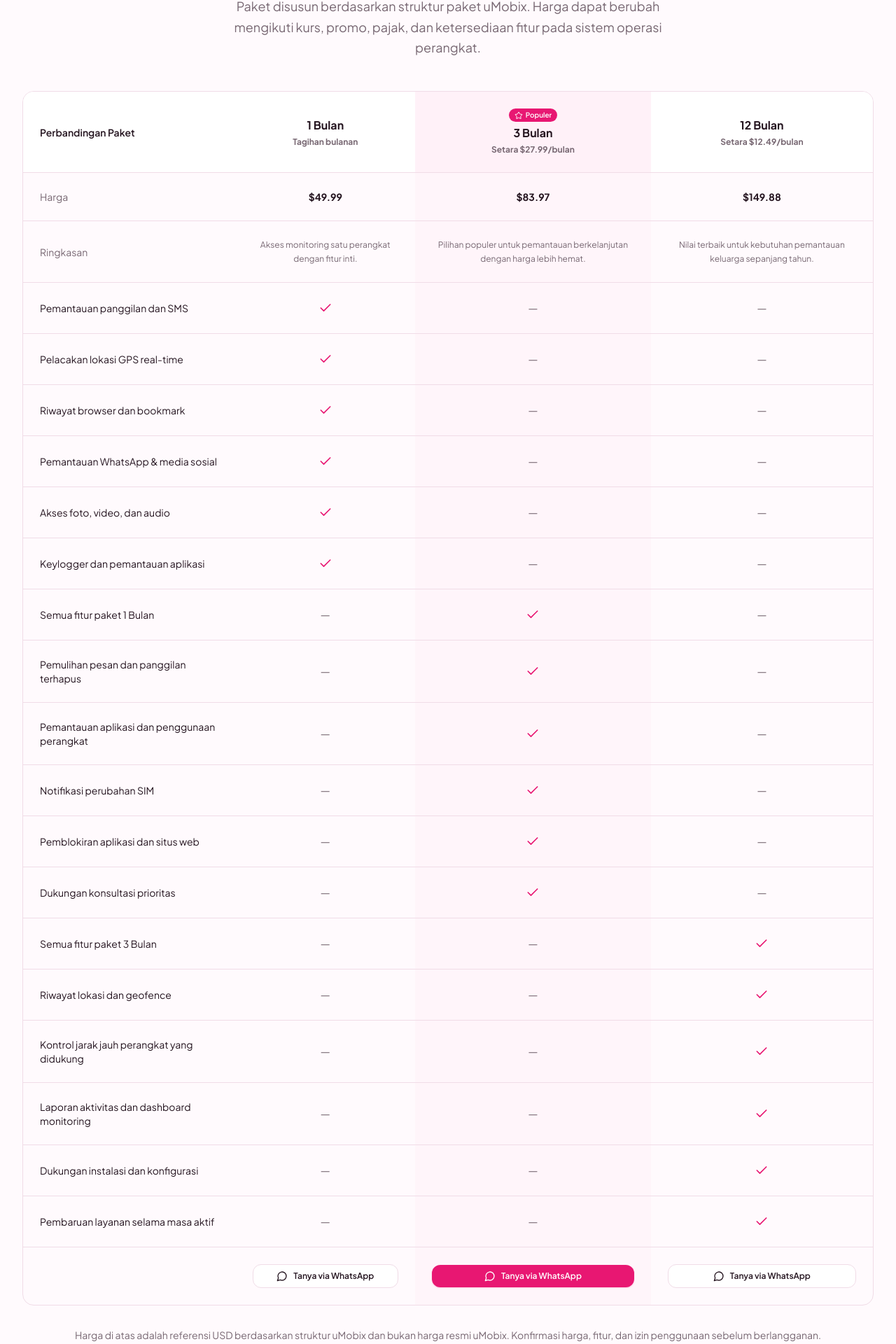
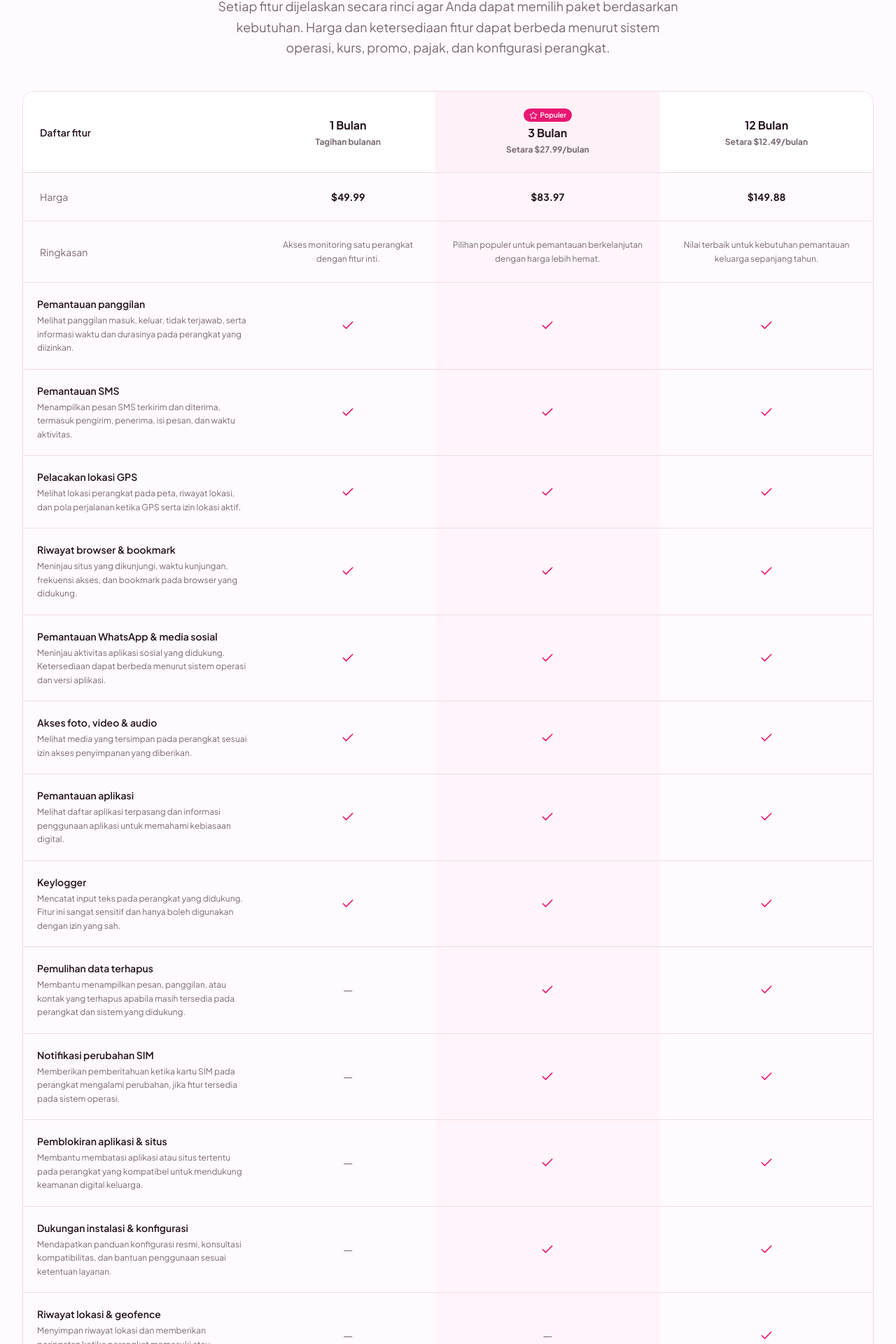
Before and after one commit to mrotool/ponselpintar.gitlab.io, a React (Vite) app: page / in a window 1280 px wide. Shown: the part 8353-10273 px from the top of the page at 70% size. Built offline with nearby package versions, Linux system fonts and the light colour scheme.

Commit message:
feat: add detailed descriptions for every pricing feature

```diff
--- a/src/components/home/Pricing.tsx
+++ b/src/components/home/Pricing.tsx
@@ -1,6 +1,31 @@
 import { Check, Star } from "lucide-react";
 import { SectionHeading } from "@/components/SectionHeading";
 import { WhatsAppButton } from "@/components/WhatsAppButton";
+
+type Feature = {
+  name: string;
+  detail: string;
+};
+
+const featureCatalog: Feature[] = [
+  { name: "Pemantauan panggilan", detail: "Melihat panggilan masuk, keluar, tidak terjawab, serta informasi waktu dan durasinya pada perangkat yang diizinkan." },
+  { name: "Pemantauan SMS", detail: "Menampilkan pesan SMS terkirim dan diterima, termasuk pengirim, penerima, isi pesan, dan waktu aktivitas." },
+  { name: "Pelacakan lokasi GPS", detail: "Melihat lokasi perangkat pada peta, riwayat lokasi, dan pola perjalanan ketika GPS serta izin lokasi aktif." },
+  { name: "Riwayat browser & bookmark", detail: "Meninjau situs yang dikunjungi, waktu kunjungan, frekuensi akses, dan bookmark pada browser yang didukung." },
+  { name: "Pemantauan WhatsApp & media sosial", detail: "Meninjau aktivitas aplikasi sosial yang didukung. Ketersediaan dapat berbeda menurut sistem operasi dan versi aplikasi." },
+  { name: "Akses foto, video & audio", detail: "Melihat media yang tersimpan pada perangkat sesuai izin akses penyimpanan yang diberikan." },
+  { name: "Pemantauan aplikasi", detail: "Melihat daftar aplikasi terpasang dan informasi penggunaan aplikasi untuk memahami kebiasaan digital." },
+  { name: "Keylogger", detail: "Mencatat input teks pada perangkat yang didukung. Fitur ini sangat sensitif dan hanya boleh digunakan dengan izin yang sah." },
+  { name: "Pemulihan data terhapus", detail: "Membantu menampilkan pesan, panggilan, atau kontak yang terhapus apabila masih tersedia pada perangkat dan sistem yang didukung." },
+  { name: "Notifikasi perubahan SIM", detail: "Memberikan pemberitahuan ketika kartu SIM pada perangkat mengalami perubahan, jika fitur tersedia pada sistem operasi." },
+  { name: "Pemblokiran aplikasi & situs", detail: "Membantu membatasi aplikasi atau situs tertentu pada perangkat yang kompatibel untuk mendukung keamanan digital keluarga." },
+  { name: "Riwayat lokasi & geofence", detail: "Menyimpan riwayat lokasi dan memberikan peringatan ketika perangkat memasuki atau meninggalkan area yang ditentukan." },
+  { name: "Kontrol perangkat yang didukung", detail: "Menawarkan kontrol terbatas seperti pembatasan aplikasi atau koneksi pada perangkat yang mendukung dan telah mendapat izin." },
+  { name: "Dashboard & laporan aktivitas", detail: "Menyajikan ringkasan aktivitas dalam dashboard agar informasi lebih mudah dipahami dan ditinjau." },
+  { name: "Dukungan instalasi & konfigurasi", detail: "Mendapatkan panduan konfigurasi resmi, konsultasi kompatibilitas, dan bantuan penggunaan sesuai ketentuan layanan." },
+];
+
+const featureByName = Object.fromEntries(featureCatalog.map((feature) => [feature.name, feature]));
 
 const pricingPlans = [
   {
@@ -9,14 +34,7 @@ const pricingPlans = [
     price: "$49.99",
     summary: "Akses monitoring satu perangkat dengan fitur inti.",
     highlighted: false,
-    features: [
-      "Pemantauan panggilan dan SMS",
-      "Pelacakan lokasi GPS real-time",
-      "Riwayat browser dan bookmark",
-      "Pemantauan WhatsApp & media sosial",
-      "Akses foto, video, dan audio",
-      "Keylogger dan pemantauan aplikasi",
-    ],
+    features: ["Pemantauan panggilan", "Pemantauan SMS", "Pelacakan lokasi GPS", "Riwayat browser & bookmark", "Pemantauan WhatsApp & media sosial", "Akses foto, video & audio", "Pemantauan aplikasi", "Keylogger"],
   },
   {
     name: "3 Bulan",
@@ -24,14 +42,7 @@ const pricingPlans = [
     price: "$83.97",
     summary: "Pilihan populer untuk pemantauan berkelanjutan dengan harga lebih hemat.",
     highlighted: true,
-    features: [
-      "Semua fitur paket 1 Bulan",
-      "Pemulihan pesan dan panggilan terhapus",
-      "Pemantauan aplikasi dan penggunaan perangkat",
-      "Notifikasi perubahan SIM",
-      "Pemblokiran aplikasi dan situs web",
-      "Dukungan konsultasi prioritas",
-    ],
+    features: ["Pemantauan panggilan", "Pemantauan SMS", "Pelacakan lokasi GPS", "Riwayat browser & bookmark", "Pemantauan WhatsApp & media sosial", "Akses foto, video & audio", "Pemantauan aplikasi", "Keylogger", "Pemulihan data terhapus", "Notifikasi perubahan SIM", "Pemblokiran aplikasi & situs", "Dukungan instalasi & konfigurasi"],
   },
   {
     name: "12 Bulan",
@@ -39,108 +50,40 @@ const pricingPlans = [
     price: "$149.88",
     summary: "Nilai terbaik untuk kebutuhan pemantauan keluarga sepanjang tahun.",
     highlighted: false,
-    features: [
-      "Semua fitur paket 3 Bulan",
-      "Riwayat lokasi dan geofence",
-      "Kontrol jarak jauh perangkat yang didukung",
-      "Laporan aktivitas dan dashboard monitoring",
-      "Dukungan instalasi dan konfigurasi",
-      "Pembaruan layanan selama masa aktif",
-    ],
+    features: ["Pemantauan panggilan", "Pemantauan SMS", "Pelacakan lokasi GPS", "Riwayat browser & bookmark", "Pemantauan WhatsApp & media sosial", "Akses foto, video & audio", "Pemantauan aplikasi", "Keylogger", "Pemulihan data terhapus", "Notifikasi perubahan SIM", "Pemblokiran aplikasi & situs", "Riwayat lokasi & geofence", "Kontrol perangkat yang didukung", "Dashboard & laporan aktivitas", "Dukungan instalasi & konfigurasi"],
   },
 ] as const;
+
+const allPlanFeatures = pricingPlans.flatMap((plan) => plan.features).filter((feature, index, all) => all.indexOf(feature) === index);
 
 export function Pricing() {
   return (
     <section id="paket" className="py-20 scroll-mt-20">
       <div className="container-page">
-        <SectionHeading
-          label="Paket Layanan"
-          title="Pilih Paket PonselPintar"
-          description="Paket disusun berdasarkan struktur paket uMobix. Harga dapat berubah mengikuti kurs, promo, pajak, dan ketersediaan fitur pada sistem operasi perangkat."
-          center
-        />
+        <SectionHeading label="Paket Layanan" title="Pilih Paket PonselPintar" description="Setiap fitur dijelaskan secara rinci agar Anda dapat memilih paket berdasarkan kebutuhan. Harga dan ketersediaan fitur dapat berbeda menurut sistem operasi, kurs, promo, pajak, dan konfigurasi perangkat." center />
 
         <div className="hidden lg:block">
-          <div className="overflow-hidden rounded-2xl border border-[var(--border)]">
-            <table className="w-full">
+          <div className="overflow-x-auto rounded-2xl border border-[var(--border)]">
+            <table className="w-full min-w-[960px]">
               <thead>
                 <tr className="border-b border-[var(--border)] bg-[var(--surface)]">
-                  <th className="w-1/4 p-6 text-left text-sm font-semibold text-[var(--fg)]">Perbandingan Paket</th>
-                  {pricingPlans.map((plan) => (
-                    <th key={plan.name} className={`p-6 text-center ${plan.highlighted ? "bg-primary-50 dark:bg-primary-950/30" : ""}`}>
-                      <div className="flex flex-col items-center gap-1">
-                        {plan.highlighted && (
-                          <span className="inline-flex items-center gap-1 rounded-full bg-primary-600 px-2 py-0.5 text-[10px] font-semibold text-white dark:bg-primary-500 dark:text-primary-950">
-                            <Star className="h-3 w-3" /> Populer
-                          </span>
-                        )}
-                        <span className="text-base font-bold text-[var(--fg)]">{plan.name}</span>
-                        <span className="text-xs text-[var(--muted)]">{plan.duration}</span>
-                      </div>
-                    </th>
-                  ))}
+                  <th className="w-[28%] p-6 text-left text-sm font-semibold text-[var(--fg)]">Daftar fitur</th>
+                  {pricingPlans.map((plan) => <th key={plan.name} className={`p-6 text-center ${plan.highlighted ? "bg-primary-50 dark:bg-primary-950/30" : ""}`}><div className="flex flex-col items-center gap-1">{plan.highlighted && <span className="inline-flex items-center gap-1 rounded-full bg-primary-600 px-2 py-0.5 text-[10px] font-semibold text-white dark:bg-primary-500 dark:text-primary-950"><Star className="h-3 w-3" /> Populer</span>}<span className="text-base font-bold text-[var(--fg)]">{plan.name}</span><span className="text-xs text-[var(--muted)]">{plan.duration}</span></div></th>)}
                 </tr>
               </thead>
               <tbody>
-                <tr className="border-b border-[var(--border)]">
-                  <td className="p-6 text-sm text-[var(--muted)]">Harga</td>
-                  {pricingPlans.map((plan) => (
-                    <td key={plan.name} className={`p-6 text-center text-sm font-bold text-[var(--fg)] ${plan.highlighted ? "bg-primary-50/50 dark:bg-primary-950/20" : ""}`}>
-                      {plan.price}
-                    </td>
-                  ))}
-                </tr>
-                <tr className="border-b border-[var(--border)]">
-                  <td className="p-6 text-sm text-[var(--muted)]">Ringkasan</td>
-                  {pricingPlans.map((plan) => (
-                    <td key={plan.name} className={`p-6 text-center text-xs leading-relaxed text-[var(--muted)] ${plan.highlighted ? "bg-primary-50/50 dark:bg-primary-950/20" : ""}`}>
-                      {plan.summary}
-                    </td>
-                  ))}
-                </tr>
-                {pricingPlans.flatMap((plan) => plan.features).filter((feature, index, all) => all.indexOf(feature) === index).map((feature) => (
-                  <tr key={feature} className="border-b border-[var(--border)] last:border-0">
-                    <td className="p-6 text-sm text-[var(--fg)]">{feature}</td>
-                    {pricingPlans.map((plan) => (
-                      <td key={plan.name} className={`p-6 text-center ${plan.highlighted ? "bg-primary-50/50 dark:bg-primary-950/20" : ""}`}>
-                        {plan.features.includes(feature) ? <Check className="mx-auto h-5 w-5 text-primary-600 dark:text-primary-400" /> : <span className="text-[var(--muted)]">—</span>}
-                      </td>
-                    ))}
-                  </tr>
-                ))}
-                <tr>
-                  <td className="p-6" />
-                  {pricingPlans.map((plan) => (
-                    <td key={plan.name} className={`p-6 text-center ${plan.highlighted ? "bg-primary-50/50 dark:bg-primary-950/20" : ""}`}>
-                      <WhatsAppButton size="sm" variant={plan.highlighted ? "primary" : "secondary"} message={`Halo PonselPintar, saya tertarik dengan paket ${plan.name}. Mohon informasi terbaru.`} label="Tanya via WhatsApp" className="w-full" />
-                    </td>
-                  ))}
-                </tr>
+                <tr className="border-b border-[var(--border)]"><td className="p-6 text-sm text-[var(--muted)]">Harga</td>{pricingPlans.map((plan) => <td key={plan.name} className={`p-6 text-center text-sm font-bold text-[var(--fg)] ${plan.highlighted ? "bg-primary-50/50 dark:bg-primary-950/20" : ""}`}>{plan.price}</td>)}</tr>
+                <tr className="border-b border-[var(--border)]"><td className="p-6 text-sm text-[var(--muted)]">Ringkasan</td>{pricingPlans.map((plan) => <td key={plan.name} className={`p-6 text-center text-xs leading-relaxed text-[var(--muted)] ${plan.highlighted ? "bg-primary-50/50 dark:bg-primary-950/20" : ""}`}>{plan.summary}</td>)}</tr>
+                {allPlanFeatures.map((featureName) => <tr key={featureName} className="border-b border-[var(--border)]"><td className="p-5 text-left"><p className="text-sm font-semibold text-[var(--fg)]">{featureName}</p><p className="mt-1 text-xs leading-relaxed text-[var(--muted)]">{featureByName[featureName].detail}</p></td>{pricingPlans.map((plan) => <td key={plan.name} className={`p-5 text-center ${plan.highlighted ? "bg-primary-50/50 dark:bg-primary-950/20" : ""}`}>{plan.features.includes(featureName) ? <Check className="mx-auto h-5 w-5 text-primary-600 dark:text-primary-400" aria-label={`${featureName} tersedia`} /> : <span className="text-[var(--muted)]">—</span>}</td>)}</tr>)}
+                <tr><td className="p-6" />{pricingPlans.map((plan) => <td key={plan.name} className={`p-6 text-center ${plan.highlighted ? "bg-primary-50/50 dark:bg-primary-950/20" : ""}`}><WhatsAppButton size="sm" variant={plan.highlighted ? "primary" : "secondary"} message={`Halo PonselPintar, saya tertarik dengan paket ${plan.name}. Mohon informasi terbaru.`} label="Tanya via WhatsApp" className="w-full" /></td>)}</tr>
               </tbody>
             </table>
           </div>
         </div>
 
-        <div className="space-y-4 lg:hidden">
-          {pricingPlans.map((plan) => (
-            <div key={plan.name} className={`card relative ${plan.highlighted ? "border-primary-400 ring-1 ring-primary-400 dark:border-primary-600 dark:ring-primary-600" : ""}`}>
-              {plan.highlighted && <span className="absolute -top-3 left-6 inline-flex items-center gap-1 rounded-full bg-primary-600 px-3 py-1 text-xs font-semibold text-white dark:bg-primary-500 dark:text-primary-950"><Star className="h-3 w-3" /> Populer</span>}
-              <div className="flex items-baseline justify-between">
-                <h3 className="text-lg font-bold text-[var(--fg)]">{plan.name}</h3>
-                <span className="text-xs text-[var(--muted)]">{plan.duration}</span>
-              </div>
-              <p className="mt-2 text-sm leading-relaxed text-[var(--muted)]">{plan.summary}</p>
-              <p className="mt-4 text-xl font-bold text-[var(--fg)]">{plan.price}</p>
-              <ul className="mt-4 space-y-2">
-                {plan.features.map((feature) => <li key={feature} className="flex items-start gap-2 text-sm text-[var(--fg)]"><Check className="mt-0.5 h-4 w-4 flex-shrink-0 text-primary-600 dark:text-primary-400" /><span>{feature}</span></li>)}
-              </ul>
-              <WhatsAppButton size="md" variant={plan.highlighted ? "primary" : "secondary"} message={`Halo PonselPintar, saya tertarik dengan paket ${plan.name}. Mohon informasi terbaru.`} label="Tanya via WhatsApp" className="mt-6 w-full" />
-            </div>
-          ))}
-        </div>
+        <div className="space-y-4 lg:hidden">{pricingPlans.map((plan) => <div key={plan.name} className={`card relative ${plan.highlighted ? "border-primary-400 ring-1 ring-primary-400 dark:border-primary-600 dark:ring-primary-600" : ""}`}>{plan.highlighted && <span className="absolute -top-3 left-6 inline-flex items-center gap-1 rounded-full bg-primary-600 px-3 py-1 text-xs font-semibold text-white dark:bg-primary-500 dark:text-primary-950"><Star className="h-3 w-3" /> Populer</span>}<div className="flex items-baseline justify-between"><h3 className="text-lg font-bold text-[var(--fg)]">{plan.name}</h3><span className="text-xs text-[var(--muted)]">{plan.duration}</span></div><p className="mt-2 text-sm leading-relaxed text-[var(--muted)]">{plan.summary}</p><p className="mt-4 text-xl font-bold text-[var(--fg)]">{plan.price}</p><ul className="mt-4 space-y-4">{plan.features.map((featureName) => <li key={featureName} className="flex items-start gap-2 text-sm text-[var(--fg)]"><Check className="mt-0.5 h-4 w-4 flex-shrink-0 text-primary-600 dark:text-primary-400" /><span><strong>{featureName}</strong><span className="mt-1 block text-xs leading-relaxed text-[var(--muted)]">{featureByName[featureName].detail}</span></span></li>)}</ul><WhatsAppButton size="md" variant={plan.highlighted ? "primary" : "secondary"} message={`Halo PonselPintar, saya tertarik dengan paket ${plan.name}. Mohon informasi terbaru.`} label="Tanya via WhatsApp" className="mt-6 w-full" /></div>)}</div>
 
-        <p className="mt-8 text-center text-sm text-[var(--muted)]">Harga di atas adalah referensi USD berdasarkan struktur uMobix dan bukan harga resmi uMobix. Konfirmasi harga, fitur, dan izin penggunaan sebelum berlangganan.</p>
+        <p className="mt-8 text-center text-sm text-[var(--muted)]">Harga di atas adalah referensi USD berdasarkan struktur uMobix dan bukan harga resmi uMobix. Pastikan penggunaan memiliki izin yang sah dan konfirmasi harga, fitur, serta kompatibilitas sebelum berlangganan.</p>
       </div>
     </section>
   );
```
